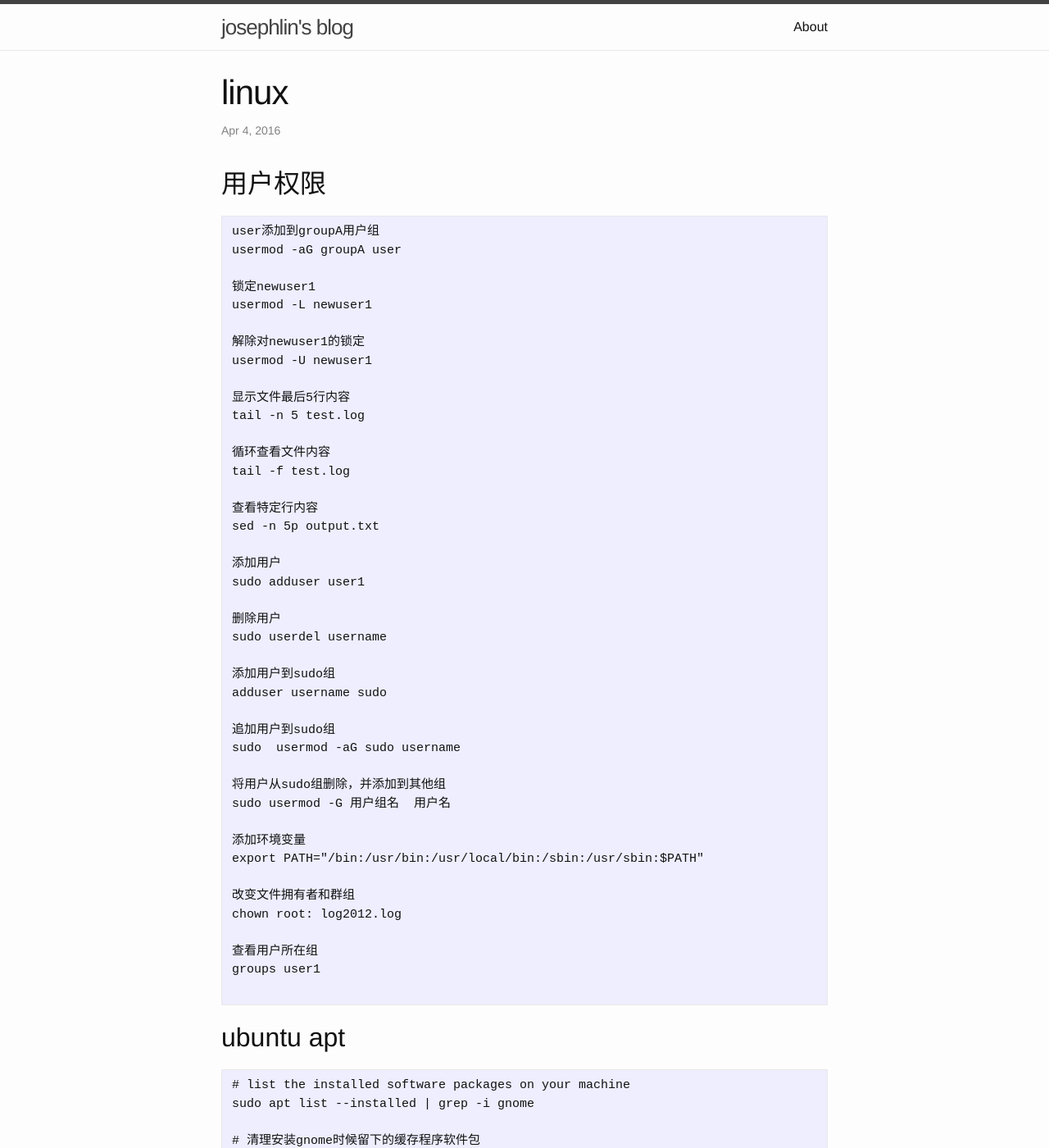
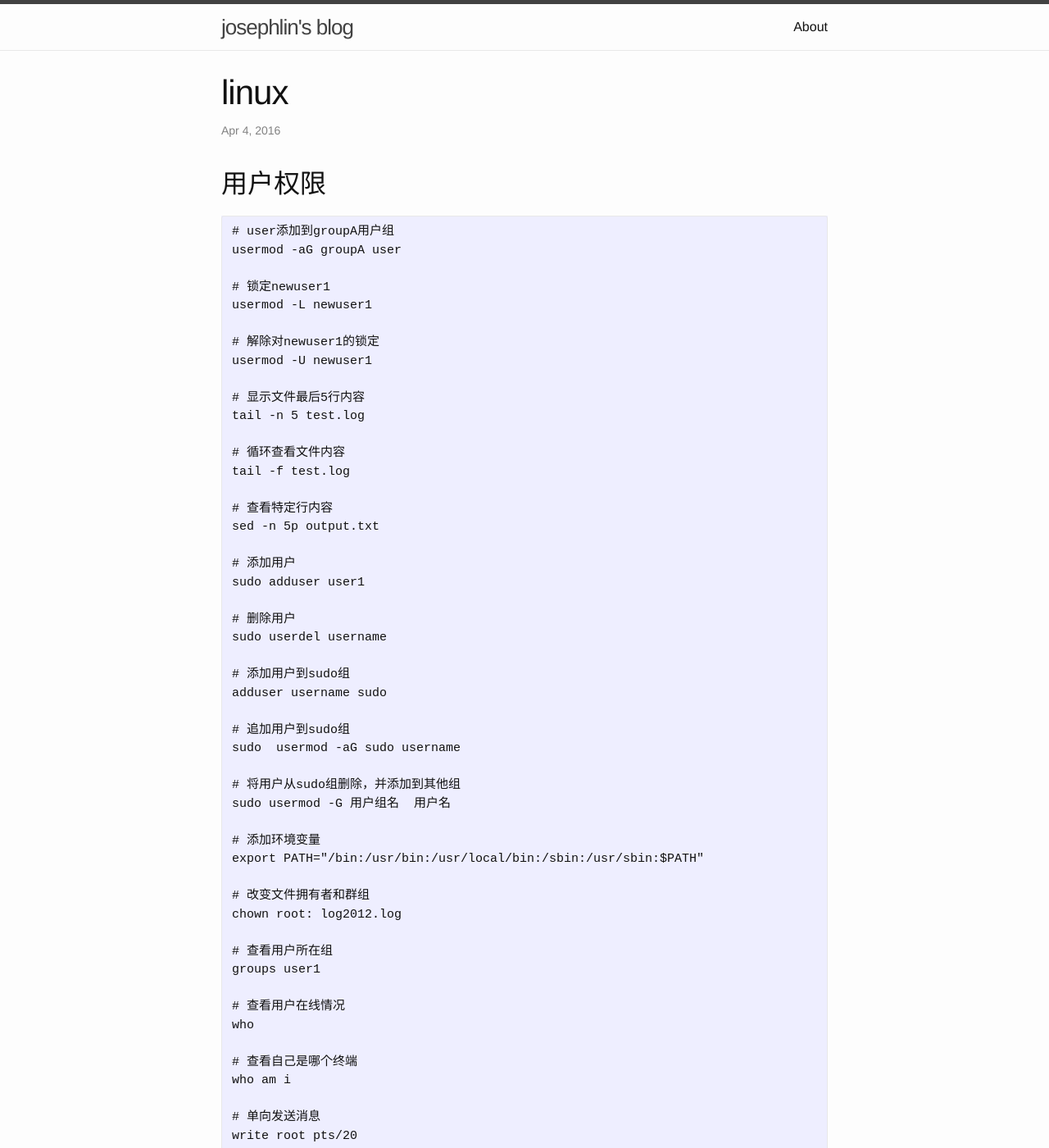
Before and after one commit to josephstalin117/josephstalin117.github.io, a Jekyll site: the page built from _posts/2016-04-04-linux.markdown, in a window 1280 px wide and 1400 px high. Shown: the whole window at 82% size. Built offline with Jekyll 4.4.1, drawn with Linux system fonts in a browser that asks for light colours; some of the changed text lies outside the part shown.

Commit message:
add write command

````diff
--- a/_posts/2016-04-04-linux.markdown
+++ b/_posts/2016-04-04-linux.markdown
@@ -8,49 +8,64 @@
 ## 用户权限
 
 ```
-user添加到groupA用户组
+# user添加到groupA用户组
 usermod -aG groupA user
 
-锁定newuser1
+# 锁定newuser1
 usermod -L newuser1
 
-解除对newuser1的锁定
+# 解除对newuser1的锁定
 usermod -U newuser1
 
-显示文件最后5行内容
+# 显示文件最后5行内容
 tail -n 5 test.log
 
-循环查看文件内容
+# 循环查看文件内容
 tail -f test.log
 
-查看特定行内容
+# 查看特定行内容
 sed -n 5p output.txt
 
-添加用户
+# 添加用户
 sudo adduser user1
 
-删除用户
+# 删除用户
 sudo userdel username
 
-添加用户到sudo组
+# 添加用户到sudo组
 adduser username sudo
 
-追加用户到sudo组
+# 追加用户到sudo组
 sudo  usermod -aG sudo username
 
-将用户从sudo组删除，并添加到其他组
+# 将用户从sudo组删除，并添加到其他组
 sudo usermod -G 用户组名  用户名
 
-添加环境变量
+# 添加环境变量
 export PATH="/bin:/usr/bin:/usr/local/bin:/sbin:/usr/sbin:$PATH"
 
-改变文件拥有者和群组
+# 改变文件拥有者和群组
 chown root: log2012.log
 
-查看用户所在组
+# 查看用户所在组
 groups user1
 
+# 查看用户在线情况
+who
+
+# 查看自己是哪个终端
+who am i
+
+# 单向发送消息
+write root pts/20
+Hello, World!
+Ctrl+d #发送并退出
+
+# 群发消息
+wall "hello, world!"
+
 ```
+
 
 ## ubuntu apt
 
````
